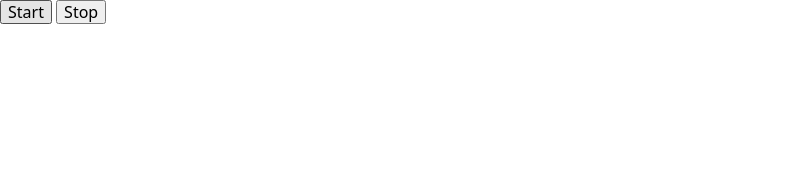
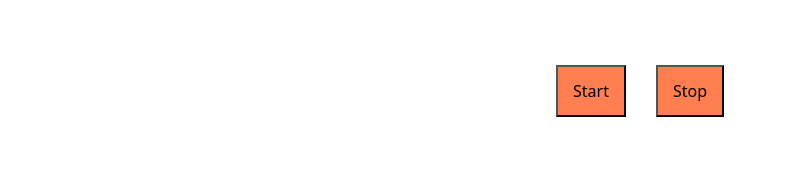
Before and after one commit to zhyvka89/color-switch, a plain HTML site: page index.html in a window 1280 px wide. Shown: the whole page, without its empty margins (0-787 px from the left). Drawn offline with nearby package versions, Linux system fonts and the light colour scheme.

Commit message:
added min styles

```diff
--- a/index.html
+++ b/index.html
@@ -3,6 +3,7 @@
   <head>
     <meta charset="UTF-8" />
     <meta name="viewport" content="width=device-width, initial-scale=1.0" />
+    <link rel="stylesheet" href="styles.css">
     <title>Заголовок страницы</title>
     <link
       rel="stylesheet"
@@ -12,8 +13,10 @@
     />
   </head>
   <body>
-  <button type="button" data-action="start">Start</button>
-  <button type="button" data-action="stop">Stop</button>
+    <div class="btn-section">
+      <button type="button" class="btn" data-action="start">Start</button>
+      <button type="button" class="btn" data-action="stop">Stop</button>
+    </div>
     <script src="./index.js"></script>
   </body>
 </html>
--- /dev/null
+++ b/styles.css
@@ -0,0 +1,11 @@
+.btn-section {
+  padding: 50px;
+  display: flex;
+  justify-content: center;
+}
+
+.btn {
+  margin: 15px;
+  padding: 15px;
+  background-color: coral;
+}
```
